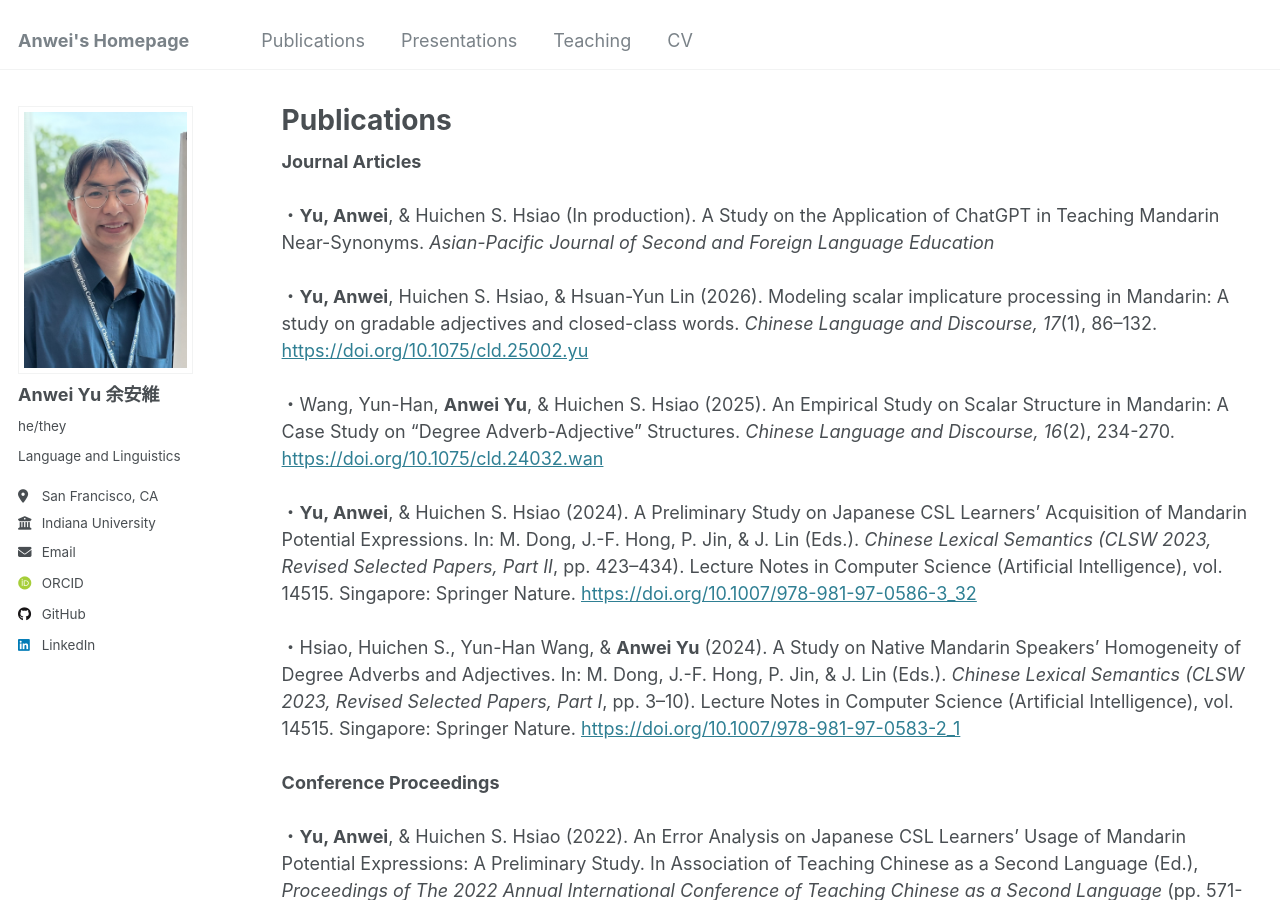
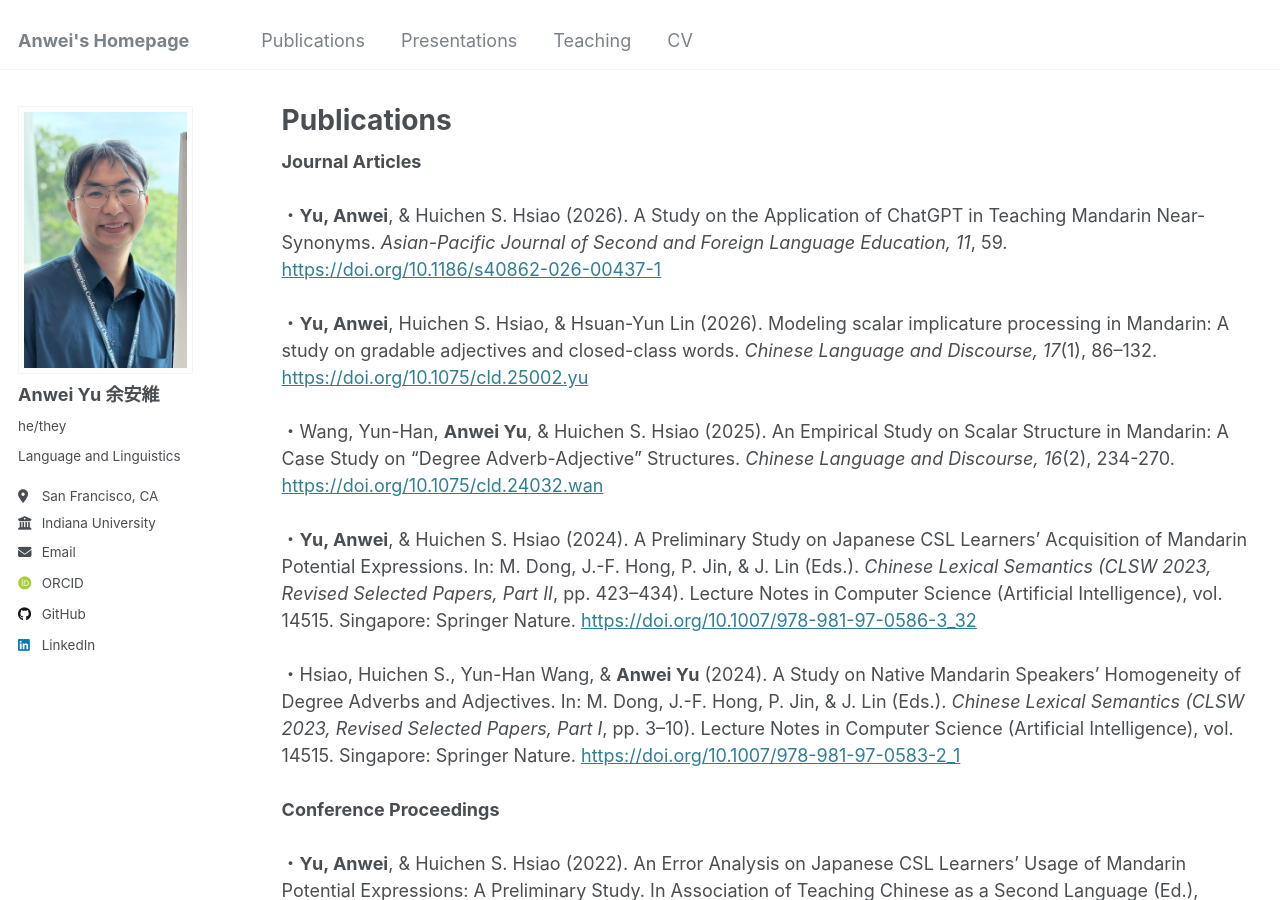
Before and after one commit to anweiyu/anweiyu.github.io, a Jekyll site: the page built from _pages/publications.html, in a window 1280 px wide and 900 px high. Built offline with Jekyll 4.4.1, drawn with Linux system fonts in a browser that asks for light colours; some web fonts are replaced.

Commit message:
Update publications.html

```diff
--- a/_pages/publications.html
+++ b/_pages/publications.html
@@ -5,7 +5,7 @@ permalink: /publications/
 author_profile: true
 ---
 <strong>Journal Articles</strong><br><br>
-・<strong>Yu, Anwei</strong>, & Huichen S. Hsiao (In production). A Study on the Application of ChatGPT in Teaching Mandarin Near-Synonyms. <em>Asian-Pacific Journal of Second and Foreign Language Education</em><br><br>
+・<strong>Yu, Anwei</strong>, & Huichen S. Hsiao (2026). A Study on the Application of ChatGPT in Teaching Mandarin Near-Synonyms. <em>Asian-Pacific Journal of Second and Foreign Language Education, 11</em>, 59. <a href="https://doi.org/10.1186/s40862-026-00437-1">https://doi.org/10.1186/s40862-026-00437-1</a><br><br>
 ・<strong>Yu, Anwei</strong>, Huichen S. Hsiao, & Hsuan-Yun Lin (2026). Modeling scalar implicature processing in Mandarin: A study on gradable adjectives and closed-class words. <em>Chinese Language and Discourse, 17</em>(1), 86–132. <a href="https://doi.org/10.1075/cld.25002.yu">https://doi.org/10.1075/cld.25002.yu</a><br><br>
 ・Wang, Yun-Han, <strong>Anwei Yu</strong>, & Huichen S. Hsiao (2025). An Empirical Study on Scalar Structure in Mandarin: A Case Study on “Degree Adverb-Adjective” Structures. <em>Chinese Language and Discourse, 16</em>(2), 234-270. <a href="https://doi.org/10.1075/cld.24032.wan">https://doi.org/10.1075/cld.24032.wan</a><br><br>
 ・<strong>Yu, Anwei</strong>, & Huichen S. Hsiao (2024). A Preliminary Study on Japanese CSL Learners’ Acquisition of Mandarin Potential Expressions. In: M. Dong, J.-F. Hong, P. Jin, & J. Lin (Eds.). <em>Chinese Lexical Semantics (CLSW 2023, Revised Selected Papers, Part II</em>, pp. 423–434). Lecture Notes in Computer Science (Artificial Intelligence), vol. 14515. Singapore: Springer Nature. <a href="https://doi.org/10.1007/978-981-97-0586-3_32">https://doi.org/10.1007/978-981-97-0586-3_32</a><br><br>
```
